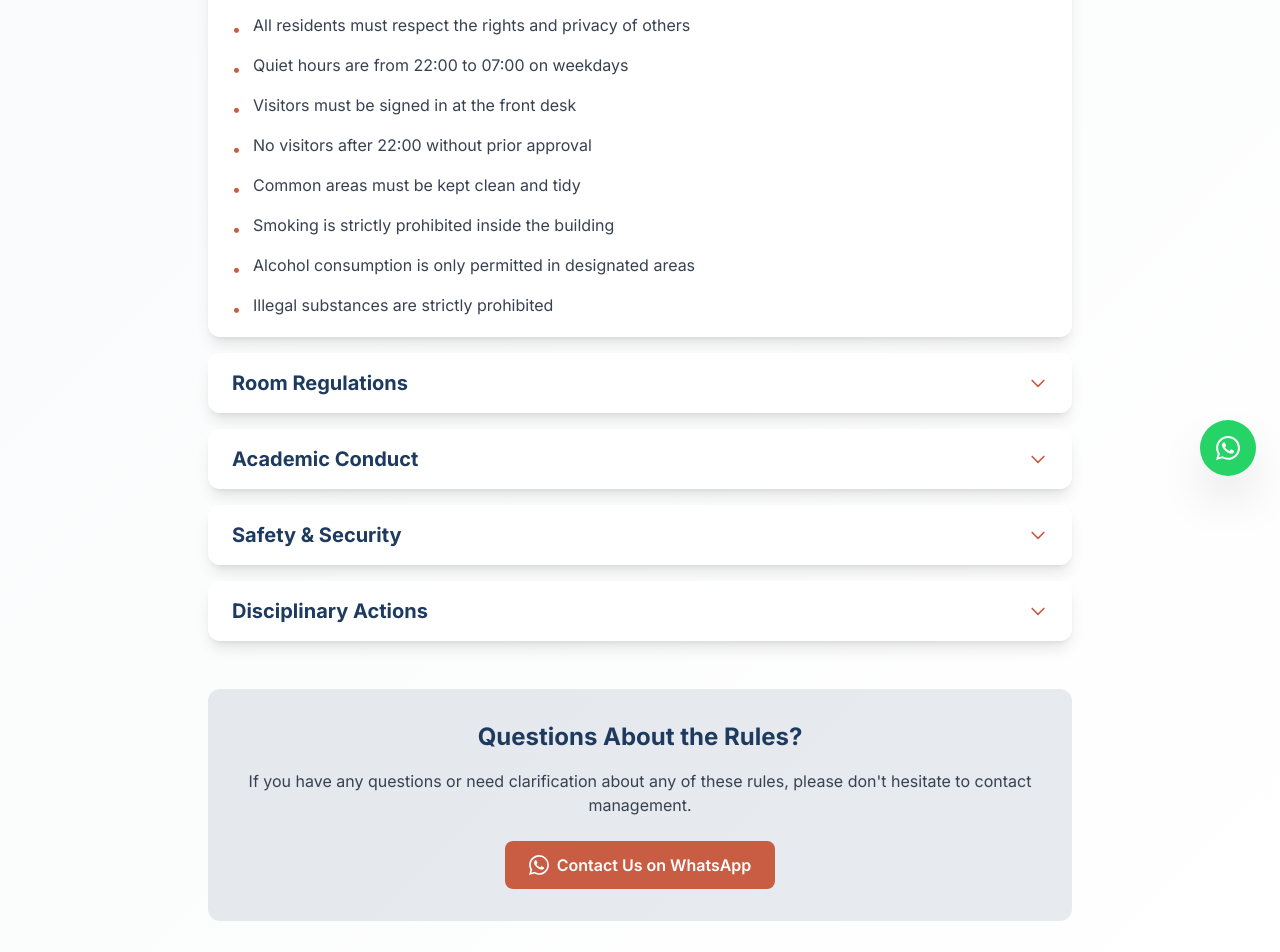
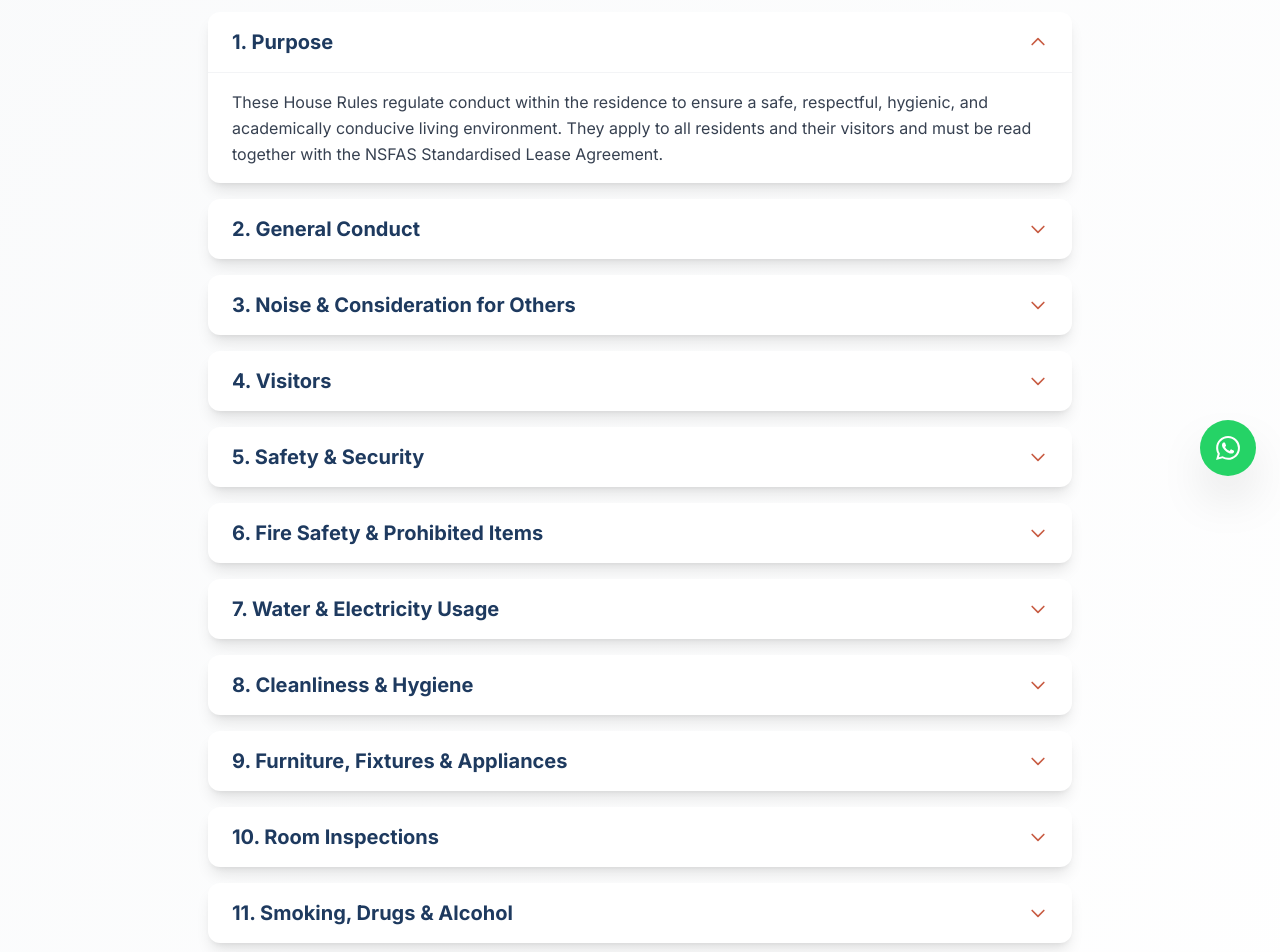
Before and after one commit to Leonie6T/concordia, a Next.js app: page /rules in a window 1280 px wide. Shown: the part 300-1252 px from the top of the page. Built offline with nearby package versions, Linux system fonts and the light colour scheme; a web font is replaced by a local one.

Commit message:
Update House Rules with comprehensive Code of Conduct

```diff
--- a/app/rules/page.tsx
+++ b/app/rules/page.tsx
@@ -5,60 +5,123 @@ import { useState } from 'react'
 
 const rulesSections = [
   {
-    title: 'General Rules',
+    title: '1. Purpose',
+    content: 'These House Rules regulate conduct within the residence to ensure a safe, respectful, hygienic, and academically conducive living environment. They apply to all residents and their visitors and must be read together with the NSFAS Standardised Lease Agreement.',
+  },
+  {
+    title: '2. General Conduct',
     rules: [
-      'All residents must respect the rights and privacy of others',
-      'Quiet hours are from 22:00 to 07:00 on weekdays',
-      'Visitors must be signed in at the front desk',
-      'No visitors after 22:00 without prior approval',
-      'Common areas must be kept clean and tidy',
-      'Smoking is strictly prohibited inside the building',
-      'Alcohol consumption is only permitted in designated areas',
-      'Illegal substances are strictly prohibited',
+      'Residents must conduct themselves in a respectful, responsible, and considerate manner at all times.',
+      'Harassment, intimidation, discrimination, abusive language, or threatening behaviour is strictly prohibited.',
+      'All residents must comply with South African law, these House Rules and operational policies, and reasonable instructions issued by residence management or authorised staff.',
+      'All staff (including security, cleaners, and management) must be treated with respect and courtesy at all times.',
     ],
   },
   {
-    title: 'Room Regulations',
+    title: '3. Noise & Consideration for Others',
     rules: [
-      'Rooms must be kept clean and in good condition',
-      'No modifications to rooms without written permission',
-      'Furniture must not be removed from rooms',
-      'Residents are responsible for any damage to their room',
-      'Room inspections may be conducted with 24-hour notice',
-      'Subletting or unauthorized occupants are not allowed',
+      'Quiet hours are 22:00 to 06:00 daily.',
+      'Loud music, shouting, parties, or any disruptive behaviour is prohibited at all times.',
+      'Running in corridors or causing disturbances in common areas is not permitted.',
+      'Repeated or serious disturbances may result in disciplinary action in line with residence procedures.',
+      'Disturbances should be reported to residence management or security.',
     ],
   },
   {
-    title: 'Academic Conduct',
+    title: '4. Visitors',
     rules: [
-      'Residents must maintain good academic standing',
-      'Study areas must be respected during exam periods',
-      'Noise levels must be kept to a minimum during study hours',
-      'Residents are expected to attend classes regularly',
-
+      'Concordia House is a female-only residence. For the safety and comfort of all students, only female visitors are permitted on the premises.',
+      'Visitors are permitted only during approved visiting hours, which are 09:00 to 21:00, unless otherwise determined by management.',
+      'Visiting hours may be amended, reduced, or suspended at the discretion of management where safety, security, behavioural, capacity, or operational considerations require it.',
+      'A resident may have no more than two (2) visitors at any one time.',
+      'All visitors must be signed in and signed out at security or reception and may be required to present valid identification.',
+      'Visitors may not move around the residence unaccompanied and must remain with the hosting resident at all times.',
+      'Visitors may not remain on the premises if the hosting resident leaves the residence.',
+      'Overnight visitors are not permitted under any circumstances.',
+      'Residents are fully responsible and financially liable for the conduct, behaviour, and any damage caused by their visitors.',
+      'Management reserves the right to refuse entry to, restrict, or remove any visitor who does not comply with residence rules or whose presence may compromise safety or order.',
     ],
   },
   {
-    title: 'Safety & Security',
+    title: '5. Safety & Security',
     rules: [
-      'All residents must carry their access keys at all times',
-      'Do not share access codes or keys with others or use your access keys to allow others to enter.',
-      'Report any security concerns immediately',
-      'Emergency exits must remain clear at all times',
-      'Fire safety equipment must not be tampered with',
-      'Lock your room when leaving',
-      'Suspicious activity must be reported to management',
+      'Residents may not tamper with or misuse firefighting equipment, fire alarms or detectors, CCTV systems, or access control systems.',
+      'Emergency exits, corridors, stairways, and fire routes must remain clear at all times.',
+      'Residents must keep their rooms locked when unattended and ensure windows are secured.',
+      'Room keys or access devices may not be shared or lent to any person.',
+      'Lost or damaged keys must be reported immediately.',
+      'Residents are responsible for the safekeeping of their personal belongings.',
     ],
   },
-
   {
-    title: 'Disciplinary Actions',
+    title: '6. Fire Safety & Prohibited Items',
+    intro: 'The following are strictly prohibited within the residence:',
     rules: [
-      'Violations of rules may result in warnings',
-      'Repeated violations may lead to eviction',
-      'Serious violations may result in immediate termination',
-      'Appeals process is available for disciplinary actions',
-      'All residents are subject to the code of conduct',
+      'Candles, incense, oil lamps, or any naked flame',
+      'Illegal substances or illegal activities',
+      'Weapons or dangerous objects',
+      'Unauthorised heaters, bar heaters, kettles, or electrical appliances',
+      'Tampering with prepaid meters or electrical infrastructure',
+      'Cooking or food preparation of any sort in bedrooms',
+    ],
+    note: 'Fire safety violations are regarded as serious misconduct.',
+  },
+  {
+    title: '7. Water & Electricity Usage',
+    intro: 'Reasonable water, gas and electricity usage is included in the rental. Residents must:',
+    rules: [
+      'Switch off lights and appliances when not in use',
+      'Use water sparingly',
+      'Ensure stoves, ovens, and plates are turned off after use',
+      'Report leaks or faults immediately',
+    ],
+    note: 'Excessive, negligent, or unlawful use (including tampering) may result in disciplinary action in accordance with the NSFAS lease.',
+  },
+  {
+    title: '8. Cleanliness & Hygiene',
+    rules: [
+      'Cleaning staff are responsible for communal areas, including bathrooms, kitchens, study areas, and passages.',
+      'Residents are responsible for keeping their own rooms clean, hygienic, and free of health hazards.',
+      'Food must be stored in sealed containers to prevent pests.',
+      'Waste and stale food must be disposed of in designated bins in the KITCHEN only.',
+      'Residents are encouraged to take pride in their rooms and care for the residence environment.',
+    ],
+  },
+  {
+    title: '9. Furniture, Fixtures & Appliances',
+    rules: [
+      'Furniture and appliances provided may not be removed from rooms or common areas without permission.',
+      'Communal furniture and appliances may not be used in bedrooms.',
+      'Any damage caused intentionally or through negligence will be charged to the responsible resident.',
+      'Residents will be liable for the reasonable cost of repairs or replacement where applicable.',
+    ],
+  },
+  {
+    title: '10. Room Inspections',
+    rules: [
+      'Room inspections will be conducted monthly, normally with the resident present.',
+      'Reasonable notice will be given.',
+      'Inspections may occur without the resident present where access is required for health, safety, or maintenance reasons.',
+      'Where a room poses a health or safety risk, residents may be instructed to clean or rectify the issue.',
+      'If a resident fails to do so, cleaning may be arranged and reasonable costs may be recovered.',
+    ],
+  },
+  {
+    title: '11. Smoking, Drugs & Alcohol',
+    rules: [
+      'The residence is a smoke-free environment.',
+      'Smoking, drugs, and illegal substances are strictly prohibited in rooms and common areas.',
+      'The storage, use, or sale of illegal drugs is prohibited.',
+      'Alcohol consumption and storage are not permitted within the residence.',
+      'Breaches may result in disciplinary action and escalation in line with NSFAS and institutional processes.',
+    ],
+  },
+  {
+    title: '12. Compliance & Discipline',
+    rules: [
+      'Failure to comply with these House Rules constitutes misconduct.',
+      'Disciplinary measures may include warnings, corrective actions or escalation to NSFAS and the relevant institution.',
+      'Serious or repeated misconduct may result in removal from the residence in accordance with the NSFAS lease and applicable procedures.',
     ],
   },
 ]
@@ -75,11 +138,10 @@ export default function RulesPage() {
           className="text-center mb-12"
         >
           <h1 className="text-4xl md:text-5xl font-bold text-navy mb-4">
-            Rules & Regulations
+            House Rules & Residence Code of Conduct
           </h1>
           <p className="text-xl text-gray-600">
-            Guidelines to ensure a safe, respectful, and productive living
-            environment for all residents
+            Guidelines to ensure a safe, respectful, hygienic, and academically conducive living environment
           </p>
         </motion.div>
 
@@ -89,7 +151,7 @@ export default function RulesPage() {
               key={index}
               initial={{ opacity: 0, y: 20 }}
               animate={{ opacity: 1, y: 0 }}
-              transition={{ delay: index * 0.1 }}
+              transition={{ delay: index * 0.05 }}
               className="bg-white rounded-xl shadow-lg overflow-hidden"
             >
               <button
@@ -98,11 +160,11 @@ export default function RulesPage() {
                 }
                 className="w-full px-6 py-4 flex items-center justify-between text-left hover:bg-gray-50 transition-colors"
               >
-                <h2 className="text-xl font-bold text-navy">
+                <h2 className="text-lg md:text-xl font-bold text-navy">
                   {section.title}
                 </h2>
                 <svg
-                  className={`w-5 h-5 text-terracotta transition-transform duration-300 ${openSection === index ? 'rotate-180' : ''
+                  className={`w-5 h-5 text-terracotta transition-transform duration-300 flex-shrink-0 ${openSection === index ? 'rotate-180' : ''
                     }`}
                   fill="none"
                   strokeLinecap="round"
@@ -124,17 +186,34 @@ export default function RulesPage() {
                   className="overflow-hidden"
                 >
                   <div className="px-6 py-4 border-t border-gray-100">
+                    {section.content && (
+                      <p className="text-gray-700 leading-relaxed">
+                        {section.content}
+                      </p>
+                    )}
+                    {section.intro && (
+                      <p className="text-gray-700 font-medium mb-3">
+                        {section.intro}
+                      </p>
+                    )}
+                    {section.rules && (
                       <ul className="space-y-3">
                         {section.rules.map((rule, ruleIndex) => (
                           <li
                             key={ruleIndex}
                             className="flex items-start text-gray-700"
                           >
-                          <span className="text-terracotta mr-3 mt-1">•</span>
+                            <span className="text-terracotta mr-3 mt-1 flex-shrink-0">•</span>
                             <span>{rule}</span>
                           </li>
                         ))}
                       </ul>
+                    )}
+                    {section.note && (
+                      <p className="mt-4 text-sm font-semibold text-navy italic">
+                        {section.note}
+                      </p>
+                    )}
                   </div>
                 </motion.div>
               )}
@@ -146,15 +225,15 @@ export default function RulesPage() {
           initial={{ opacity: 0, y: 20 }}
           animate={{ opacity: 1, y: 0 }}
           transition={{ delay: 0.6 }}
-          className="mt-12 bg-navy/10 rounded-xl p-8 text-center"
+          className="mt-12 bg-navy/10 rounded-xl p-8"
         >
-          <h3 className="text-2xl font-bold text-navy mb-4">
-            Questions About the Rules?
+          <h3 className="text-2xl font-bold text-navy mb-4 text-center">
+            Acknowledgement & Acceptance
           </h3>
-          <p className="text-gray-700 mb-6">
-            If you have any questions or need clarification about any of these
-            rules, please don't hesitate to contact management.
+          <p className="text-gray-700 leading-relaxed mb-6">
+            All residents must confirm that they have read, understood, and agree to comply with the House Rules and Residence Code of Conduct. Failure to comply may result in disciplinary action in accordance with residence procedures, the NSFAS Standardised Lease Agreement, and applicable laws.
           </p>
+          <div className="text-center">
             <a
               href="https://wa.me/27839940008"
               target="_blank"
@@ -168,8 +247,9 @@ export default function RulesPage() {
               >
                 <path d="M17.472 14.382c-.297-.149-1.758-.867-2.03-.967-.273-.099-.471-.148-.67.15-.197.297-.767.966-.94 1.164-.173.199-.347.223-.644.075-.297-.15-1.255-.463-2.39-1.475-.883-.788-1.48-1.761-1.653-2.059-.173-.297-.018-.458.13-.606.134-.133.298-.347.446-.52.149-.174.198-.298.298-.497.099-.198.05-.371-.025-.52-.075-.149-.669-1.612-.916-2.207-.242-.579-.487-.5-.669-.51-.173-.008-.371-.01-.57-.01-.198 0-.52.074-.792.372-.272.297-1.04 1.016-1.04 2.479 0 1.462 1.065 2.875 1.213 3.074.149.198 2.096 3.2 5.077 4.487.709.306 1.262.489 1.694.625.712.227 1.36.195 1.871.118.571-.085 1.758-.719 2.006-1.413.248-.694.248-1.289.173-1.413-.074-.124-.272-.198-.57-.347m-5.421 7.403h-.004a9.87 9.87 0 01-5.031-1.378l-.361-.214-3.741.982.998-3.648-.235-.374a9.86 9.86 0 01-1.51-5.26c.001-5.45 4.436-9.884 9.888-9.884 2.64 0 5.122 1.03 6.988 2.898a9.825 9.825 0 012.893 6.994c-.003 5.45-4.437 9.884-9.885 9.884m8.413-18.297A11.815 11.815 0 0012.05 0C5.495 0 .16 5.335.157 11.892c0 2.096.547 4.142 1.588 5.945L.057 24l6.305-1.654a11.882 11.882 0 005.683 1.448h.005c6.554 0 11.89-5.335 11.893-11.893a11.821 11.821 0 00-3.48-8.413Z" />
               </svg>
-            <span>Contact Us on WhatsApp</span>
+              <span>Questions? Contact Us on WhatsApp</span>
             </a>
+          </div>
         </motion.div>
       </div>
     </div>
```
Lines whose indentation alone changed are shown as unchanged.
